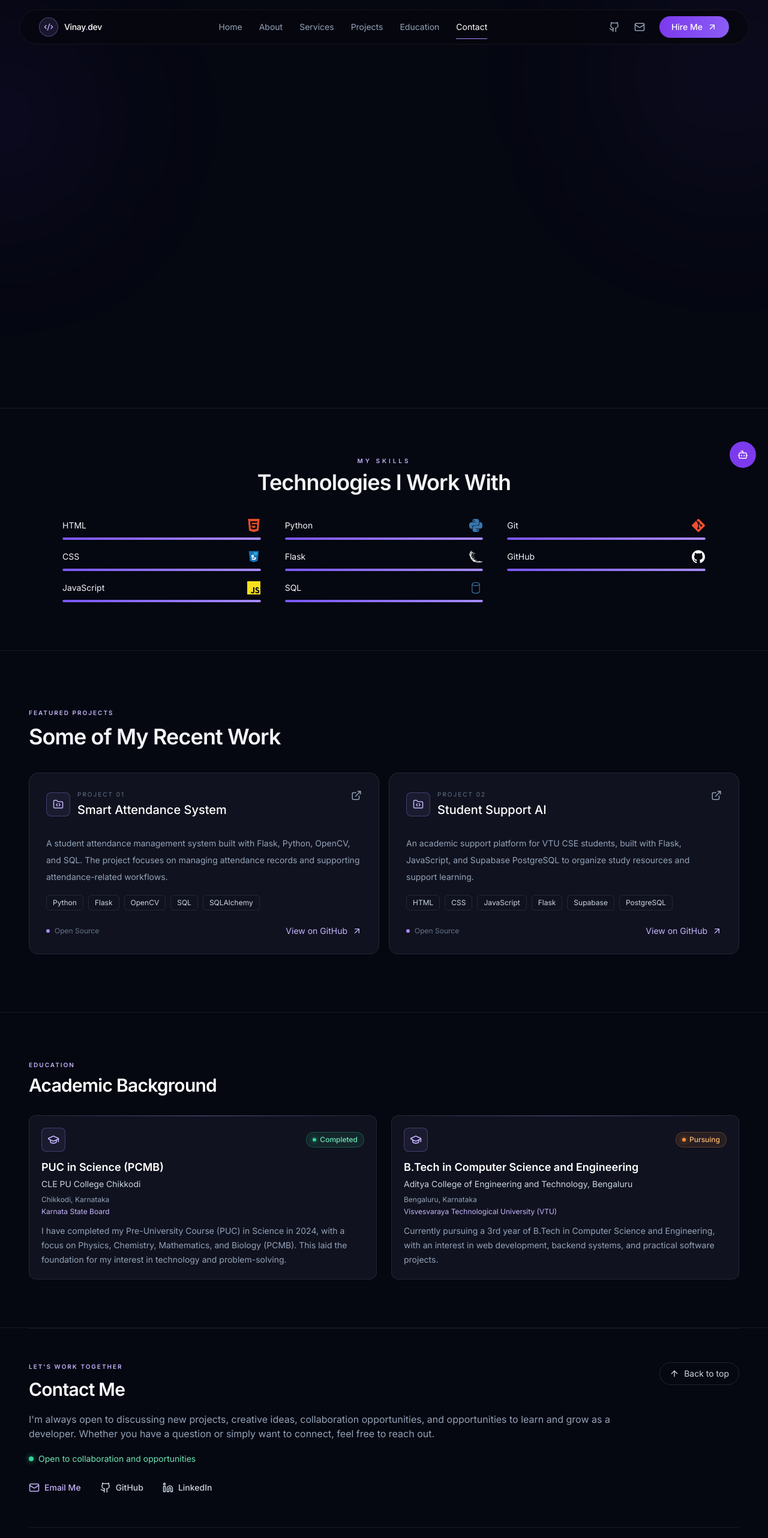
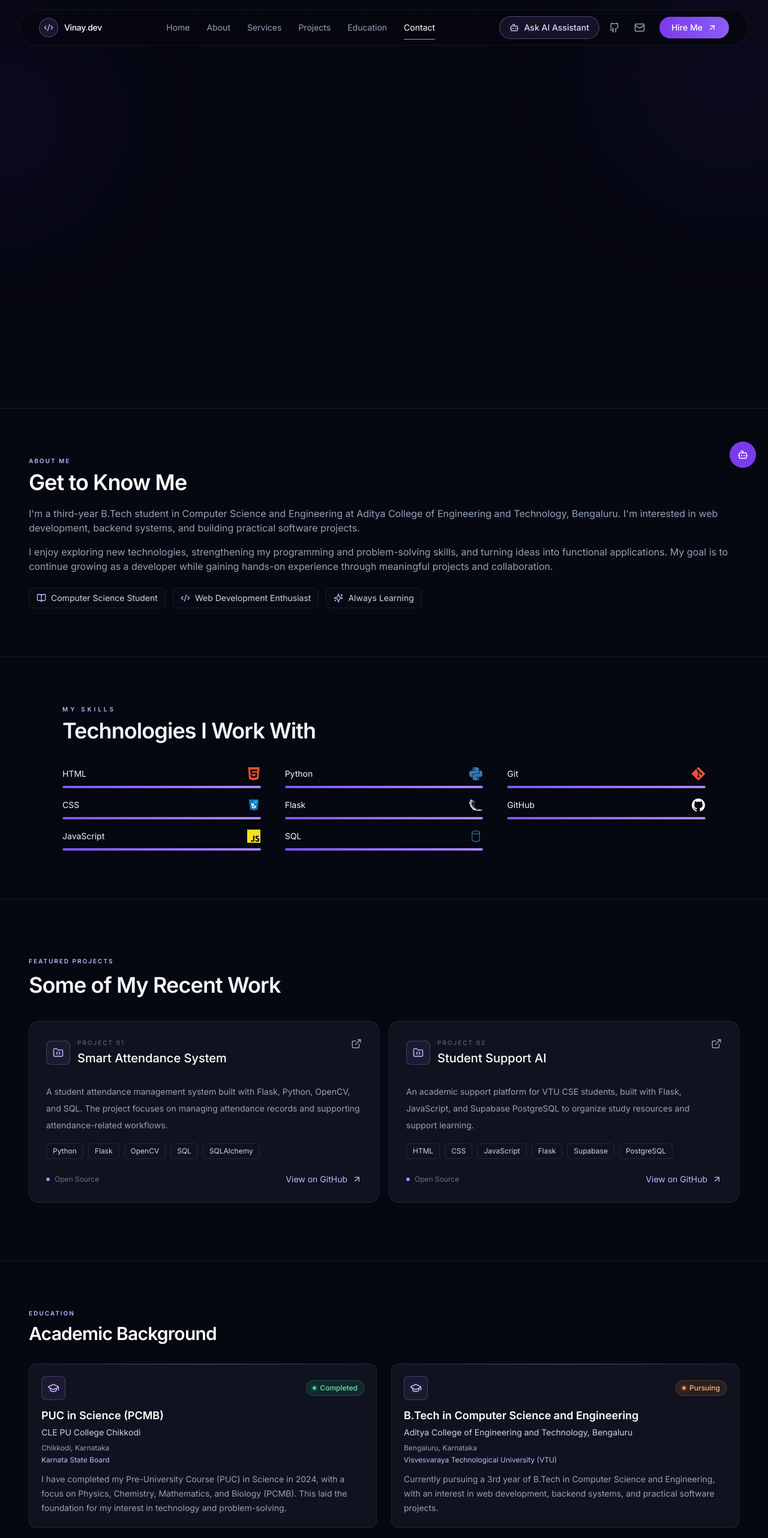
Before and after one commit to Vinay9686803463/Personal-Portfolio, a React (Vite) app: page / in a window 1280 px wide. Shown: the top 2564 px of the page at 60% size. Built offline with nearby package versions, Linux system fonts and the light colour scheme.

Commit message:
Update portfolio

```diff
--- a/src/App.jsx
+++ b/src/App.jsx
@@ -1,6 +1,8 @@
 
+import { useState } from "react";
 import Navbar from "./components/Navbar";
 import Hero from "./components/Hero";
+import About from "./components/About";
 import Skills from "./components/Skills";
 import Projects from "./components/Projects";
 import Experience from "./components/Experience";
@@ -8,19 +10,26 @@ import ChatWidget from "./components/ChatWidget";
 import Footer from "./components/Footer";
 
 export default function App() {
+    const [isChatOpen, setIsChatOpen] = useState(false);
+
+    const openChat = () => setIsChatOpen(true);
+    const closeChat = () => setIsChatOpen(false);
+    const toggleChat = () => setIsChatOpen((prev) => !prev);
+
     return (
         <div className="min-h-screen bg-[#050711] text-[#F4F5FA] font-sans antialiased">
-            <Navbar />
+            <Navbar onOpenChat={openChat} />
 
             <main>
                 <Hero />
+                <About />
                 <Skills />
                 <Projects />
                 <Experience />
-                 </main>
+            </main>
 
             <Footer />
-            <ChatWidget />
+            <ChatWidget isOpen={isChatOpen} onOpen={openChat} onClose={closeChat} onToggle={toggleChat} />
         </div>
     );
 }
--- /dev/null
+++ b/src/components/About.jsx
@@ -0,0 +1,60 @@
+import { motion, useReducedMotion } from "framer-motion";
+import { BookOpen, Code2, Sparkles } from "lucide-react";
+
+const highlights = [
+    { icon: BookOpen, text: "Computer Science Student" },
+    { icon: Code2, text: "Web Development Enthusiast" },
+    { icon: Sparkles, text: "Always Learning" }
+];
+
+export default function About() {
+    const shouldReduceMotion = useReducedMotion();
+
+    return (
+        <section
+            id="about-details"
+            className="relative scroll-mt-28 border-b border-white/[0.07] bg-[#050711] py-16 sm:py-20"
+        >
+            <div className="mx-auto max-w-7xl px-6 sm:px-10 lg:px-12">
+                <motion.div
+                    initial={shouldReduceMotion ? { opacity: 1, y: 0 } : { opacity: 0, y: 12 }}
+                    whileInView={{ opacity: 1, y: 0 }}
+                    viewport={{ once: true, amount: 0.2 }}
+                    transition={{ duration: shouldReduceMotion ? 0 : 0.4, ease: "easeOut" }}
+                    className="w-full"
+                >
+                    <p className="mb-2 text-[10px] font-semibold uppercase tracking-[0.2em] text-violet-300">
+                        ABOUT ME
+                    </p>
+                    <h2 className="text-2xl font-semibold tracking-tight text-white sm:text-3xl lg:text-4xl">
+                        Get to Know Me
+                    </h2>
+
+                    <div className="mt-5 space-y-4 text-sm leading-7 text-slate-400 sm:text-base">
+                        <p>
+                            I'm a third-year B.Tech student in Computer Science and Engineering at Aditya College of Engineering and Technology, Bengaluru. I'm interested in web development, backend systems, and building practical software projects.
+                        </p>
+                        <p>
+                            I enjoy exploring new technologies, strengthening my programming and problem-solving skills, and turning ideas into functional applications. My goal is to continue growing as a developer while gaining hands-on experience through meaningful projects and collaboration.
+                        </p>
+                    </div>
+
+                    <div className="mt-6 flex flex-wrap gap-3">
+                        {highlights.map((item) => {
+                            const Icon = item.icon;
+                            return (
+                                <div
+                                    key={item.text}
+                                    className="inline-flex items-center gap-2 rounded-md border border-white/[0.08] bg-white/[0.01] px-3 py-1.5 text-sm text-slate-300"
+                                >
+                                    <Icon size={16} className="text-violet-300" />
+                                    <span>{item.text}</span>
+                                </div>
+                            );
+                        })}
+                    </div>
+                </motion.div>
+            </div>
+        </section>
+    );
+}
--- a/src/components/ChatWidget.jsx
+++ b/src/components/ChatWidget.jsx
@@ -3,9 +3,27 @@ import { motion, AnimatePresence, useReducedMotion } from "framer-motion";
 import { Bot, X, Send } from "lucide-react";
 import { personalInfo, chatbotPresets, queryChatbotResponse } from "../data/portfolioData";
 
-export default function ChatWidget() {
+export default function ChatWidget({ isOpen: controlledIsOpen, onOpen, onClose, onToggle } = {}) {
     const shouldReduceMotion = useReducedMotion();
-    const [isOpen, setIsOpen] = useState(false);
+    const [uncontrolledIsOpen, setUncontrolledIsOpen] = useState(false);
+    const isOpen = controlledIsOpen !== undefined ? controlledIsOpen : uncontrolledIsOpen;
+    const setIsOpen = (value) => {
+        if (controlledIsOpen !== undefined) {
+            if (typeof value === "function") {
+                const nextValue = value(isOpen);
+                if (nextValue && onOpen) onOpen();
+                else if (!nextValue && onClose) onClose();
+            } else {
+                if (value && onOpen) onOpen();
+                else if (!value && onClose) onClose();
+            }
+            if (onToggle && typeof value !== "function") {
+                // allow toggle to be driven externally
+            }
+            return;
+        }
+        setUncontrolledIsOpen(value);
+    };
     const [input, setInput] = useState("");
 
     const [messages, setMessages] = useState([
--- a/src/components/Footer.jsx
+++ b/src/components/Footer.jsx
@@ -50,13 +50,17 @@ export default function Footer() {
                         {/* Contact Links - No Borders */}
                         <div className="mt-7 flex flex-wrap items-center gap-x-8 gap-y-4">
 
-                            <a
-                                href={`mailto:${personalInfo.email}`}
-                                className="inline-flex items-center gap-2 text-sm font-medium text-violet-300 transition-colors hover:text-white"
-                            >
-                                <Mail size={18} aria-hidden="true" />
-                                Email Me
-                            </a>
+
+<a
+    href={`https://mail.google.com/mail/?view=cm&fs=1&to=${encodeURIComponent(personalInfo.email)}`}
+    target="_blank"
+    rel="noopener noreferrer"
+    className="inline-flex items-center gap-2 rounded-md bg-violet-600 px-5 py-2.5 text-sm font-medium text-white transition-all duration-300 hover:bg-violet-500 hover:shadow-[0_0_24px_rgba(139,92,246,0.35)]"
+>
+    <Mail size={18} aria-hidden="true" />
+    Email Me
+</a>
+
 
                             <a
                                 href={personalInfo.socials.github}
--- a/src/components/Navbar.jsx
+++ b/src/components/Navbar.jsx
@@ -1,6 +1,6 @@
 import { useState, useEffect } from "react";
 import { motion, AnimatePresence, useReducedMotion } from "framer-motion";
-import { Menu, X, Mail, Github, Code2, ArrowUpRight } from "lucide-react";
+import { Menu, X, Mail, Github, Code2, ArrowUpRight, Bot } from "lucide-react";
 import { personalInfo } from "../data/portfolioData";
 
 const navItems = [
@@ -12,7 +12,7 @@ const navItems = [
     { label: "Contact", href: "#contact" }
 ];
 
-export default function Navbar() {
+export default function Navbar({ onOpenChat }) {
     useReducedMotion();
     const [scrolled, setScrolled] = useState(false);
     const [mobileMenuOpen, setMobileMenuOpen] = useState(false);
@@ -104,10 +104,18 @@ useEffect(() => {
                 </nav>
 
                 <div className="hidden items-center gap-2 lg:flex">
+                    <button
+                        type="button"
+                        onClick={onOpenChat}
+                        className="inline-flex items-center gap-2 rounded-full border border-violet-400/40 bg-violet-400/10 px-4 py-2 text-sm font-medium text-violet-200 transition-colors hover:bg-violet-400/20"
+                    >
+                        <Bot size={16} />
+                        Ask AI Assistant
+                    </button>
                     <a
                         href={personalInfo.socials.github}
                         target="_blank"
-                        rel="noreferrer"
+                        rel="noreferrer noopener"
                         aria-label="GitHub"
                         className="p-2 text-slate-400 transition-colors hover:text-white"
                     >
@@ -163,19 +171,33 @@ useEffect(() => {
                                 </a>
                             ))}
                         </nav>
-                        <div className="mt-3 flex flex-wrap items-center gap-3 border-t border-white/[0.08] pt-3">
+                        <div className="mt-3 flex flex-col gap-2 border-t border-white/[0.08] pt-3">
+                            <button
+                                type="button"
+                                onClick={() => {
+                                    closeMobileMenu();
+                                    if (onOpenChat) {
+                                        onOpenChat();
+                                    }
+                                }}
+                                className="inline-flex items-center gap-2 px-2 py-2 text-sm text-slate-300 hover:text-white"
+                            >
+                                <Bot size={16} />
+                                Ask AI Assistant
+                            </button>
                             <a
                                 href={personalInfo.socials.github}
                                 target="_blank"
-                                rel="noreferrer"
-                                className="inline-flex items-center gap-2 text-sm text-slate-300 hover:text-white"
+                                rel="noreferrer noopener"
+                                aria-label="GitHub"
+                                className="inline-flex items-center gap-2 px-2 py-2 text-sm text-slate-300 hover:text-white"
                             >
                                 <Github size={16} />
                                 GitHub
                             </a>
                             <a
                                 href={`mailto:${personalInfo.email}`}
-                                className="inline-flex items-center gap-2 text-sm text-slate-300 hover:text-white"
+                                className="inline-flex items-center gap-2 px-2 py-2 text-sm text-slate-300 hover:text-white"
                             >
                                 <Mail size={16} />
                                 Email
@@ -183,7 +205,7 @@ useEffect(() => {
                             <a
                                 href="#contact"
                                 onClick={closeMobileMenu}
-                                className="ml-auto inline-flex items-center gap-2 rounded-md bg-violet-600 px-4 py-2 text-sm font-medium text-white"
+                                className="mt-1 inline-flex items-center justify-center gap-2 rounded-md bg-violet-600 px-4 py-2 text-sm font-medium text-white"
                             >
                                 Hire Me
                             </a>
--- a/src/components/Skills.jsx
+++ b/src/components/Skills.jsx
@@ -53,7 +53,7 @@ export default function Skills() {
             className="relative border-b border-white/[0.07] bg-[#050711] py-16 sm:py-20"
         >
             <div className="mx-auto max-w-6xl px-6 sm:px-10">
-                <div className="mb-10 text-center">
+                <div className="mb-10 text-left">
                     <p className="mb-2 text-[10px] font-semibold uppercase tracking-[0.4em] text-violet-300">
                         MY SKILLS
                     </p>
```
Also changed, not shown: src/components/Hero.jsx (+104 -18 lines).
